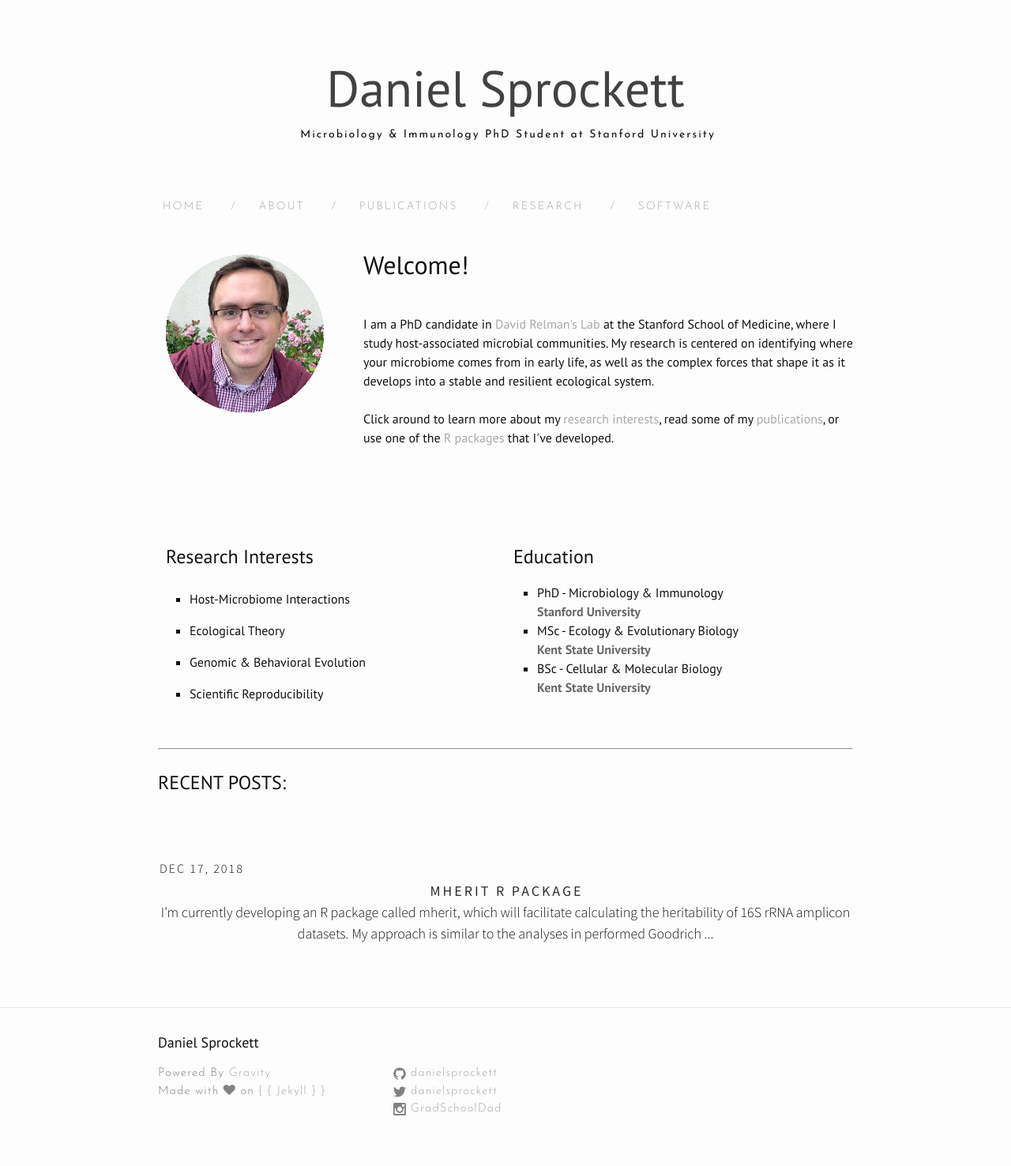
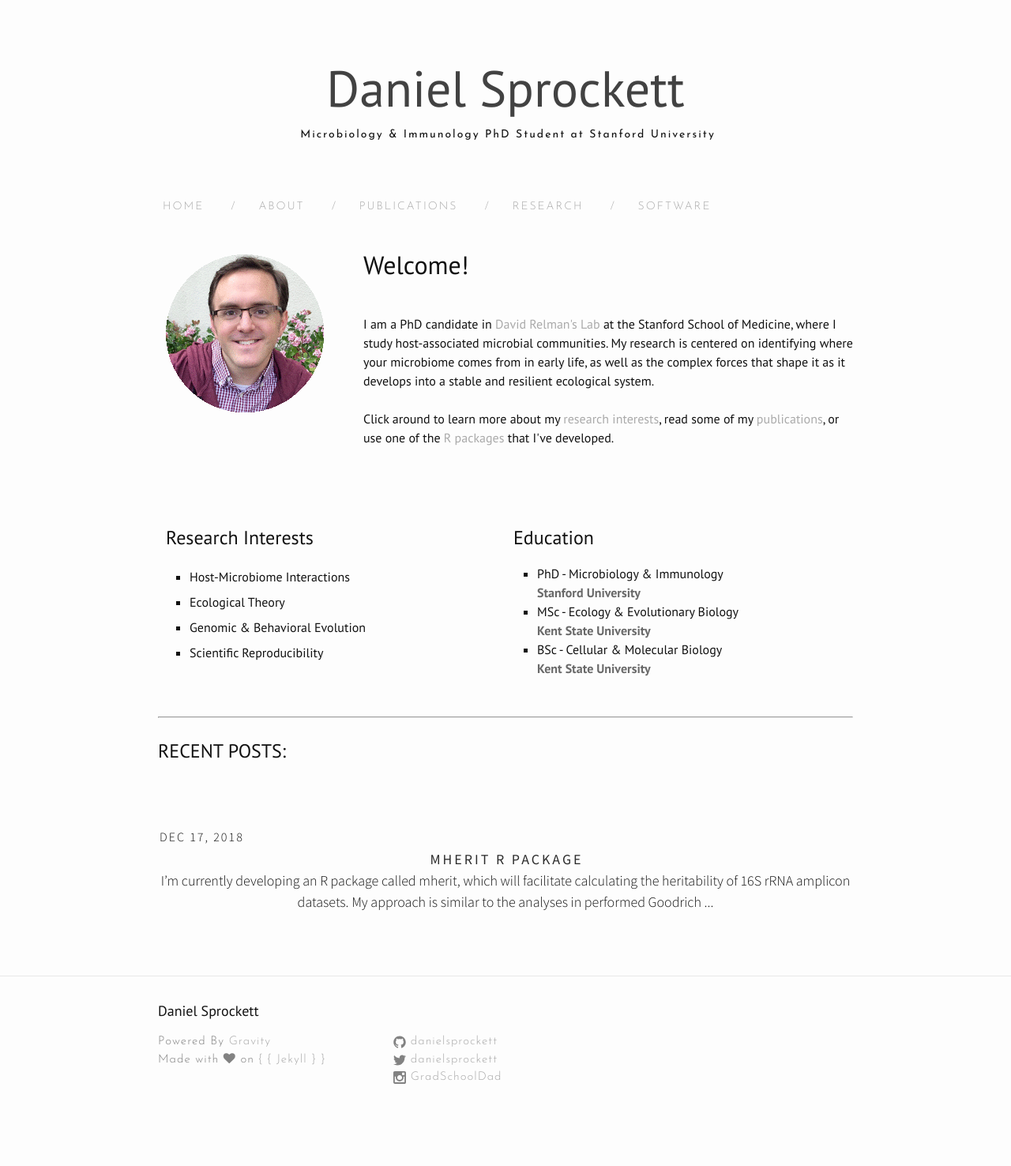
Before and after one commit to DanielSprockett/danielsprockett.github.io, a Jekyll site: the page built from index.html, in a window 1280 px wide. Shown: the whole page at 79% size. Built offline with Jekyll 4.4.1, drawn with Linux system fonts in a browser that asks for light colours; nearby versions of some CDN libraries; the list of posts is cut into pages by our own code; after the commit the page ends 1436 px from its top, so only the background shows below that.

Commit message:
decreasing list spacing

```diff
--- a/index.html
+++ b/index.html
@@ -12,7 +12,6 @@ layout: default
   <br>
   Click around to learn more about my <a href="https://danielsprockett.github.io/research/">research interests</a>, read some of my <a href="https://danielsprockett.github.io/publications/">publications</a>, or use one of the <a href="https://danielsprockett.github.io/software/">R packages</a> that I've developed.
 </p>
-<br>
 
 <meta name="viewport" content="width=device-width, initial-scale=1">
 <style>
@@ -47,7 +46,7 @@ layout: default
 <div class="row">
   <div class="column">
     <h2>Research Interests</h2>
-      <ul style="list-style-type:square;line-height:250%">
+      <ul style="list-style-type:square;line-height:200%">
         <li>Host-Microbiome Interactions</li>
         <li>Ecological Theory</li>
         <li>Genomic & Behavioral Evolution</li>
```
